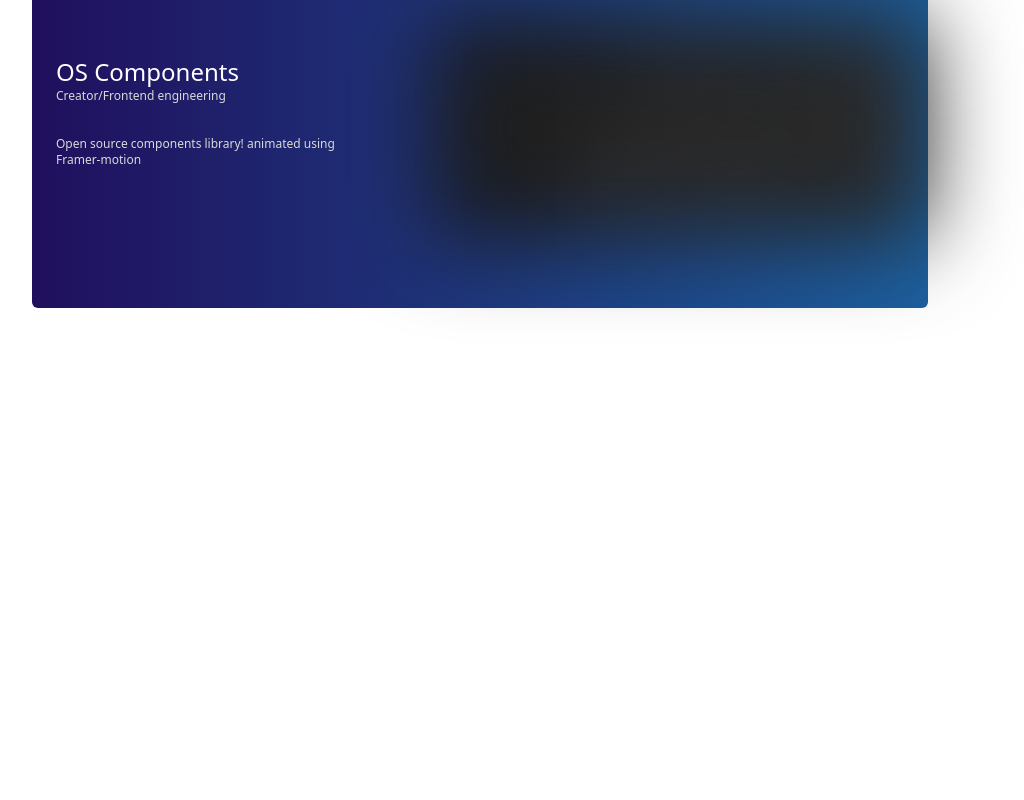
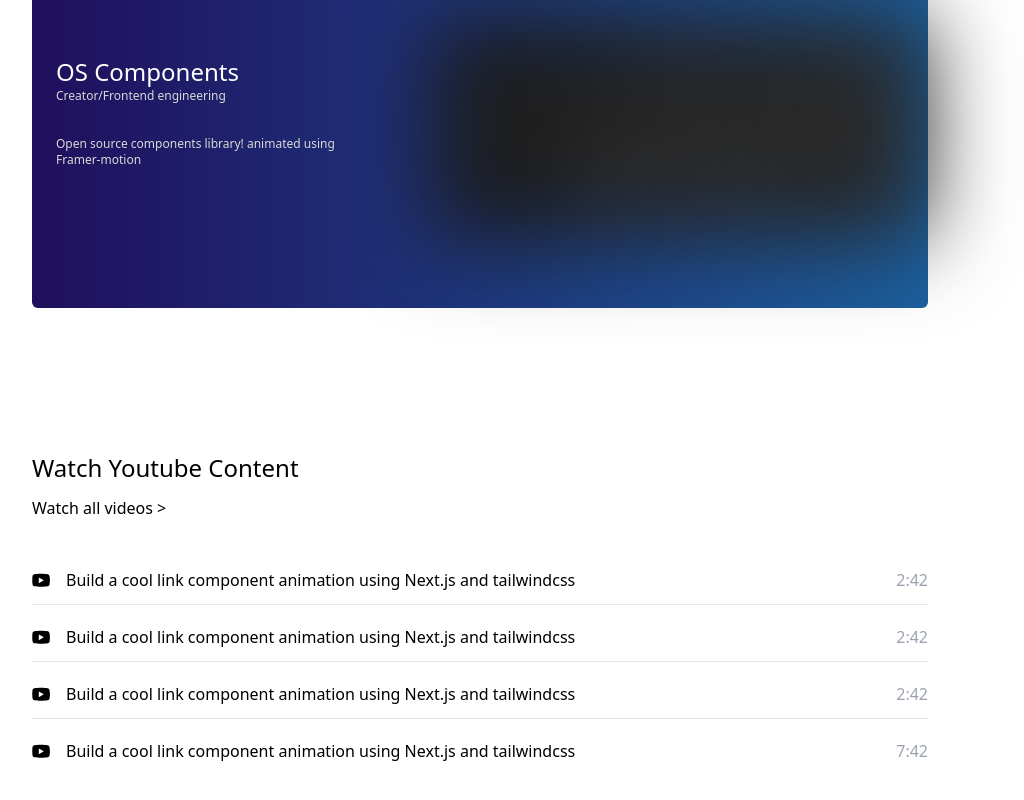
Before and after one commit to omarouhra/omarcode.me, a Next.js app: page / in a window 1280 px wide. Shown: the part 1780-2580 px from the top of the page, without its empty margins (160-1184 px from the left). Before the commit the page ends 2184 px from the top, so only its background shows below. Built offline with nearby package versions, Linux system fonts and the light colour scheme.

Commit message:
feat: project section

```diff
--- a/src/components/Hero.tsx
+++ b/src/components/Hero.tsx
@@ -17,7 +17,6 @@ function Hero() {
   }, [title]);
 
   return (
-    <MaxWidth>
     <Container>
       <div className="my-12 ">
         <p className="font-extralight">سلام عليكم</p>
@@ -25,10 +24,10 @@ function Hero() {
           <h1 className="text-2xl font-extralight md:text-4xl">
             I&apos;m <span className="font-semibold">Omar Ouhra</span>!
           </h1>
-            <h2 className="text-2xl font-extralight  md:text-4xl duration-300">
+          <h2 className="text-2xl font-extralight  duration-300 md:text-4xl">
             A{" "}
             {
-                <div className="inline-block  text-center mx-1 ">
+              <div className="mx-1  inline-block text-center ">
                 {title == 0 && (
                   <p className="animate-fade-in-up">{TITLES[title]}</p>
                 )}
@@ -48,7 +47,6 @@ function Hero() {
         </p>
       </div>
     </Container>
-    </MaxWidth>
   );
 }
 
--- /dev/null
+++ b/src/components/Projects.tsx
@@ -0,0 +1,52 @@
+import { PROJECTS } from "@/data/projects";
+import Container from "./Container";
+import ProjectCard from "./ProjectCard";
+import Title from "./Title";
+
+function Project() {
+  return (
+    <Container>
+      <Title
+        title="Featured projects"
+        label="See More projects >"
+        href="/work"
+      />
+
+      <ProjectCard
+        title={PROJECTS[0].title}
+        color={PROJECTS[0].color}
+        fullwidth
+        image={PROJECTS[0].image}
+        role={PROJECTS[0].role}
+        description={PROJECTS[0].description}
+      />
+
+      <div className="flex flex-col space-y-12 md:flex-row md:justify-between md:space-x-12 md:space-y-0">
+        <ProjectCard
+          title={PROJECTS[1].title}
+          color={PROJECTS[1].color}
+          image={PROJECTS[1].image}
+          role={PROJECTS[1].role}
+          description={PROJECTS[1].description}
+        />
+        <ProjectCard
+          title={PROJECTS[2].title}
+          color={PROJECTS[2].color}
+          image={PROJECTS[2].image}
+          role={PROJECTS[2].role}
+          description={PROJECTS[2].description}
+        />
+      </div>
+      <ProjectCard
+        title={PROJECTS[0].title}
+        color={PROJECTS[0].color}
+        fullwidth
+        image={PROJECTS[0].image}
+        role={PROJECTS[0].role}
+        description={PROJECTS[0].description}
+      />
+    </Container>
+  );
+}
+
+export default Project;
--- a/src/components/Title.tsx
+++ b/src/components/Title.tsx
@@ -5,15 +5,18 @@ type TTitle = {
   title: string;
   label?: string;
   href?: string;
+  blank?: boolean;
 };
 
-function Title({ title, label, href }: TTitle) {
+function Title({ title, label, href, blank }: TTitle) {
   return (
     <div>
-      <p className="text-xl md:text-2xl mb-3">{title}</p>
+      <p className="mb-3 text-xl md:text-2xl">{title}</p>
       {href && (
         <Link
-          className=" dark:text-brand_gray/60 dark:hover:text-white duration-200 text-sm md:text-base"
+          target={blank ? "_blank" : "_parent"}
+          rel="noopener noreferrer"
+          className=" text-sm duration-200 dark:text-brand_gray/60 dark:hover:text-white md:text-base"
           href={href}
         >
           {label}
--- /dev/null
+++ b/src/components/Youtube.tsx
@@ -0,0 +1,69 @@
+import YoutubeIcon from "@/icons/YoutubeIcon";
+import Link from "next/link";
+import React from "react";
+import Container from "./Container";
+import Title from "./Title";
+
+const VIDEOS = [
+  {
+    title:
+      "Build a cool link component animation using Next.js and tailwindcss",
+    link: "https://www.youtube.com/watch?v=BtOXeKZknys&ab_channel=OmarOuhra",
+    time: "2:42",
+  },
+  {
+    title:
+      "Build a cool link component animation using Next.js and tailwindcss",
+    link: "https://www.youtube.com/watch?v=BtOXeKZknys&ab_channel=OmarOuhra",
+    time: "2:42",
+  },
+  {
+    title:
+      "Build a cool link component animation using Next.js and tailwindcss",
+    link: "https://www.youtube.com/watch?v=BtOXeKZknys&ab_channel=OmarOuhra",
+    time: "2:42",
+  },
+  {
+    title:
+      "Build a cool link component animation using Next.js and tailwindcss",
+    link: "https://www.youtube.com/watch?v=BtOXeKZknys&ab_channel=OmarOuhra",
+    time: "7:42",
+  },
+];
+
+function Youtube() {
+  return (
+    <Container>
+      <Title
+        title="Watch Youtube Content"
+        label="Watch all videos >"
+        href="https://www.youtube.com/@omarouhra"
+        blank={true}
+      />
+
+      <div className="my-12">
+        {VIDEOS.map(({ title, link, time }, index) => (
+          <Link
+            key={index}
+            target="_blank"
+            rel="noopener noreferrer"
+            className={` mb-5 flex items-center justify-between ${
+              index === 3
+                ? "border-none"
+                : "border-b dark:border-gray-400 border-gray-200"
+            } pb-3  text-sm duration-200 hover:scale-[1.02] md:text-base`}
+            href={link}
+          >
+            <div className="flex items-center space-x-4">
+              <YoutubeIcon />
+              <p>{title}</p>
+            </div>
+            <span className="text-gray-400">{time}</span>
+          </Link>
+        ))}
+      </div>
+    </Container>
+  );
+}
+
+export default Youtube;
--- /dev/null
+++ b/src/icons/YoutubeIcon.tsx
@@ -0,0 +1,20 @@
+import React from "react";
+
+function YoutubeIcon() {
+  return (
+    <svg
+      width="18"
+      height="14"
+      viewBox="0 0 18 14"
+      fill="none"
+      xmlns="http://www.w3.org/2000/svg"
+    >
+      <path
+        d="M17.4501 2.95864C17.2863 2.0549 16.5062 1.39676 15.6008 1.19129C14.246 0.903955 11.7387 0.698486 9.02584 0.698486C6.31462 0.698486 3.76713 0.903955 2.41071 1.19129C1.50697 1.39676 0.725226 2.01317 0.561493 2.95864C0.396155 3.98599 0.232422 5.42427 0.232422 7.27349C0.232422 9.1227 0.396155 10.561 0.601624 11.5883C0.766962 12.4921 1.5471 13.1502 2.45084 13.3557C3.88912 13.643 6.35475 13.8485 9.06758 13.8485C11.7804 13.8485 14.246 13.643 15.6843 13.3557C16.5881 13.1502 17.3682 12.5338 17.5335 11.5883C17.6973 10.561 17.9027 9.08097 17.9445 7.27349C17.861 5.42427 17.6555 3.98599 17.4501 2.95864ZM6.80742 10.15V4.39692L11.8205 7.27349L6.80742 10.15Z"
+        fill="currentColor"
+      />
+    </svg>
+  );
+}
+
+export default YoutubeIcon;
--- a/src/pages/index.tsx
+++ b/src/pages/index.tsx
@@ -1,58 +1,15 @@
-import Container from "@/components/Container";
 import Hero from "@/components/Hero";
-import Title from "@/components/Title";
-
 import type { NextPage } from "next";
-import { PROJECTS } from "@/data/projects";
 import MaxWidth from "@/components/MaxWidth";
-import CustomImage from "@/components/CustomImage";
-import ProjectCard from "@/components/ProjectCard";
+import Projects from "@/components/Projects";
+import Youtube from "@/components/Youtube";
 
 const Home: NextPage = () => {
   return (
     <MaxWidth>
       <Hero />
-      <Container>
-        <Title
-          title="Featured projects"
-          label="See More projects >"
-          href="/work"
-        />
-
-        <ProjectCard
-          title={PROJECTS[0].title}
-          color={PROJECTS[0].color}
-          fullwidth
-          image={PROJECTS[0].image}
-          role={PROJECTS[0].role}
-          description={PROJECTS[0].description}
-        />
-
-        <div className="flex flex-col space-y-12 md:flex-row md:justify-between md:space-x-12 md:space-y-0">
-          <ProjectCard
-            title={PROJECTS[1].title}
-            color={PROJECTS[1].color}
-            image={PROJECTS[1].image}
-            role={PROJECTS[1].role}
-            description={PROJECTS[1].description}
-          />
-          <ProjectCard
-            title={PROJECTS[2].title}
-            color={PROJECTS[2].color}
-            image={PROJECTS[2].image}
-            role={PROJECTS[2].role}
-            description={PROJECTS[2].description}
-          />
-        </div>
-        <ProjectCard
-          title={PROJECTS[0].title}
-          color={PROJECTS[0].color}
-          fullwidth
-          image={PROJECTS[0].image}
-          role={PROJECTS[0].role}
-          description={PROJECTS[0].description}
-        />
-      </Container>
+      <Projects />
+      <Youtube />
     </MaxWidth>
   );
 };
```
Lines whose indentation alone changed are shown as unchanged.
